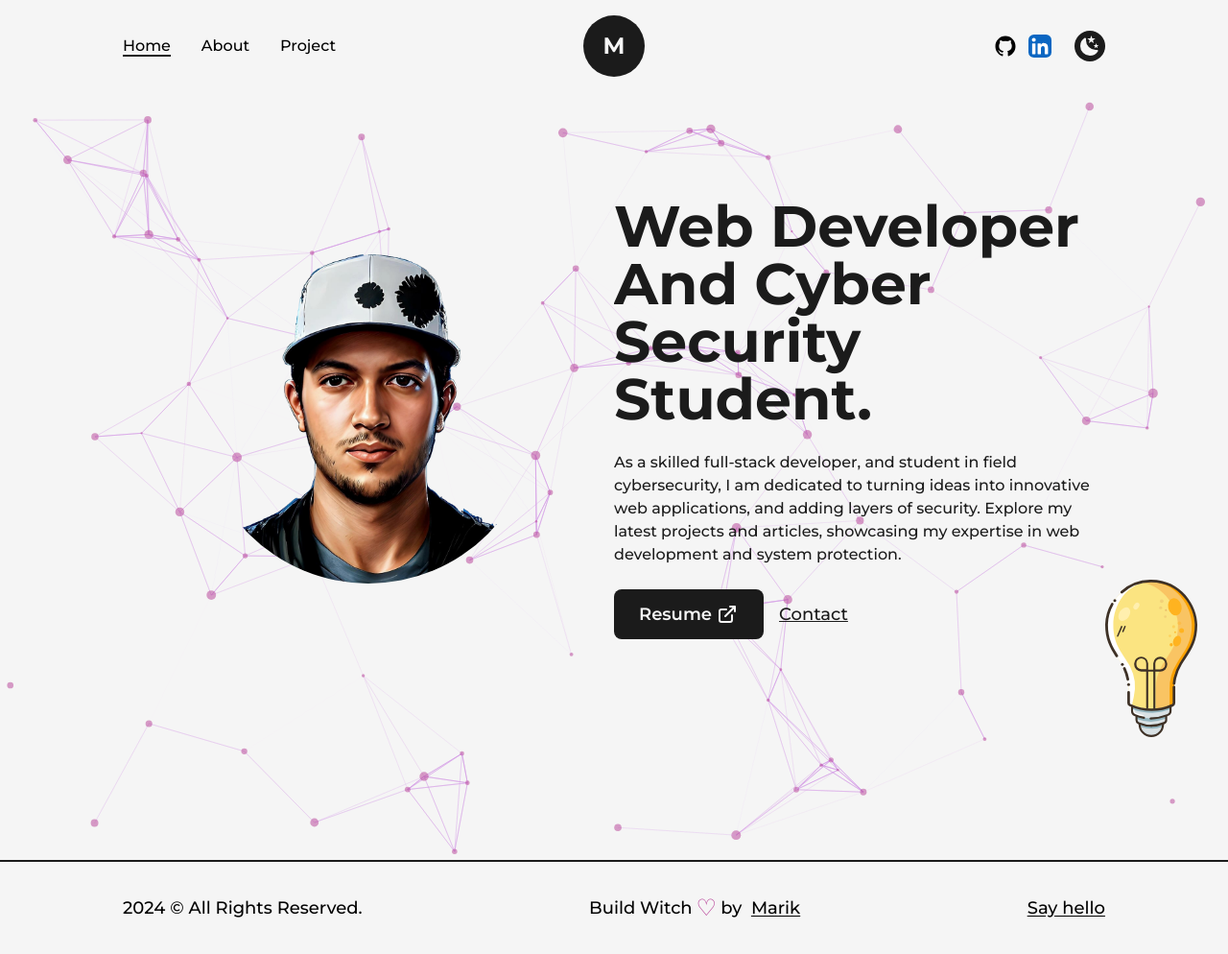
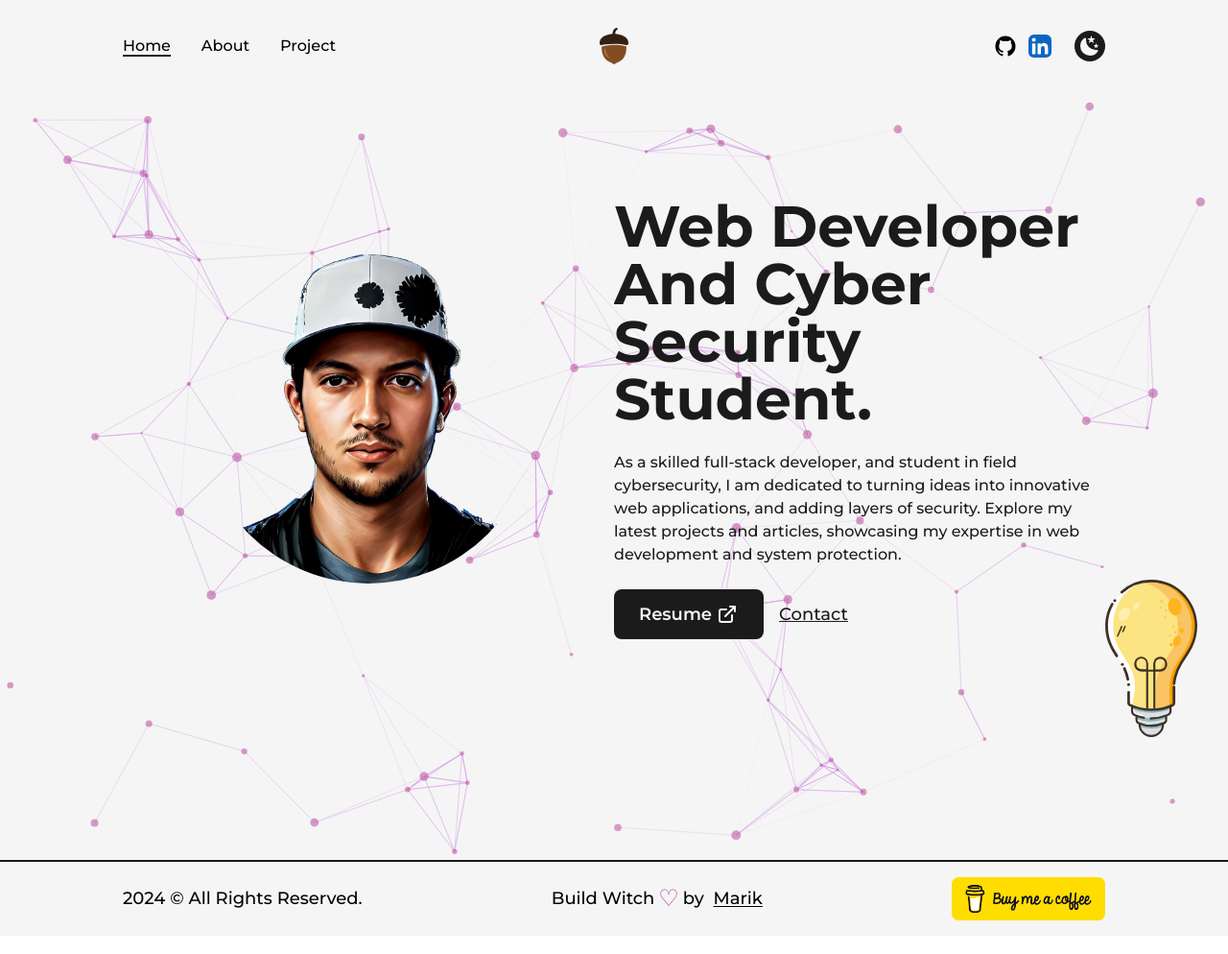
Before and after one commit to Soufiane-coder/portfolio, a Next.js app: page / in a window 1280 px wide. Shown: the whole page at 96% size. Built offline with nearby package versions, Linux system fonts and the light colour scheme.

Commit message:
adding buy me a coffe

```diff
--- a/src/components/footer.component.tsx
+++ b/src/components/footer.component.tsx
@@ -1,17 +1,20 @@
 import React from 'react'
 import Layout from './layout.component'
 import Link from 'next/link'
+import Image from 'next/image'
 
 const Footer = () => {
   return (
     <footer className='w-full border-t-2 border-solid border-dark font-medium text-lg dark:text-light dark:border-light sm:text-base'>
-        <Layout className='py-8 flex items-center justify-between lg:flex-col lg:py-6'>
+        <Layout className='py-4 flex items-center justify-between lg:flex-col lg:py-6'>
             <span>{new Date().getFullYear()} &copy; All Rights Reserved.</span>
             <div className='flex items-center lg:py-2'>
                 Build Witch <span className='text-primary text-2xl px-1 dark:text-primaryDark'>&#9825;</span>
                 by &nbsp;<Link href='/about' className='underline underline-offset-2'>Marik</Link>
             </div>
-            <Link href='/' target='_blank' className='underline underline-offset-2'>Say hello</Link>
+            <Link href='/' target='_blank' className='underline underline-offset-2'>
+              <Image src="/buy-me-coffe.png" alt="buy me coffe" width={160} height={20}/>
+            </Link>
         </Layout>
     </footer>
   )
--- a/src/components/logo.component.tsx
+++ b/src/components/logo.component.tsx
@@ -2,20 +2,18 @@
 import Link from 'next/link'
 import React from 'react'
 import { motion } from 'framer-motion'
+import OakLogo from '@/../public/oak-logo.svg'
+import Image from 'next/image'
 
 const MotionLink = motion(Link)
 const Logo = () => {
   return (
     <div>
       <div className="flex items-center justify-center mt-2">
-        <MotionLink href='/' className='w-16 h-16 bg-dark text-light flex items-center justify-center rounded-full text-2xl font-bold border border-solid border-transparent dark:border-light'
-        whileHover={
-            {
-                backgroundColor: ["#121212", "rgba(131,58,180,1)","rgba(253,29,29,1)","rgba(252,176,69,1)","rgba(131,58,180,1)", "#121212"],
-                transition: {duration: 1, repeat: Infinity}
-            }
-        }>M</MotionLink>
-
+        <MotionLink href='https://oakcorporation.org' className='w-16 h-16 p-4 dark:bg-dark text-light flex items-center justify-center rounded-full text-2xl font-bold border border-solid border-transparent border-gray-900 dark:border-light '
+        >
+          <Image src={OakLogo} alt="oak" className='fill-white'/>
+        </MotionLink>
       </div>
     </div>
   )
```
Also changed, not shown: public/buy-me-coffe.png (added), public/oak-logo.svg (added).
